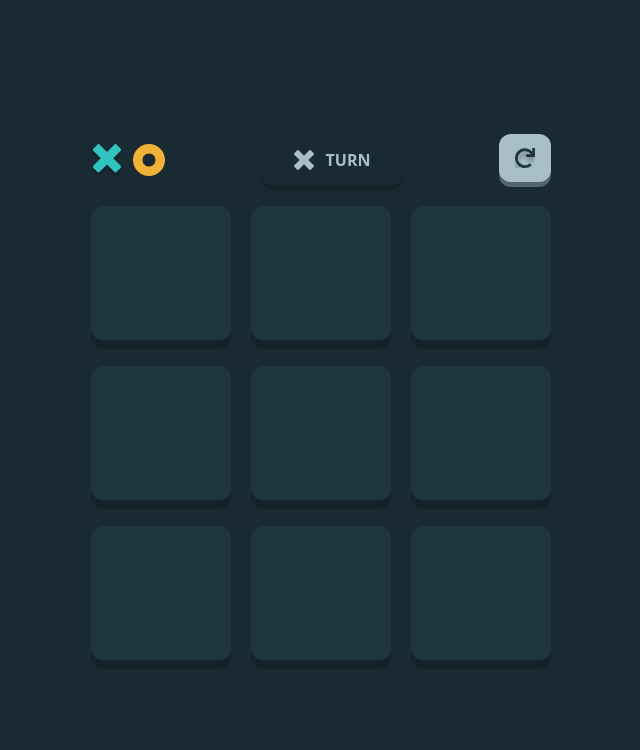
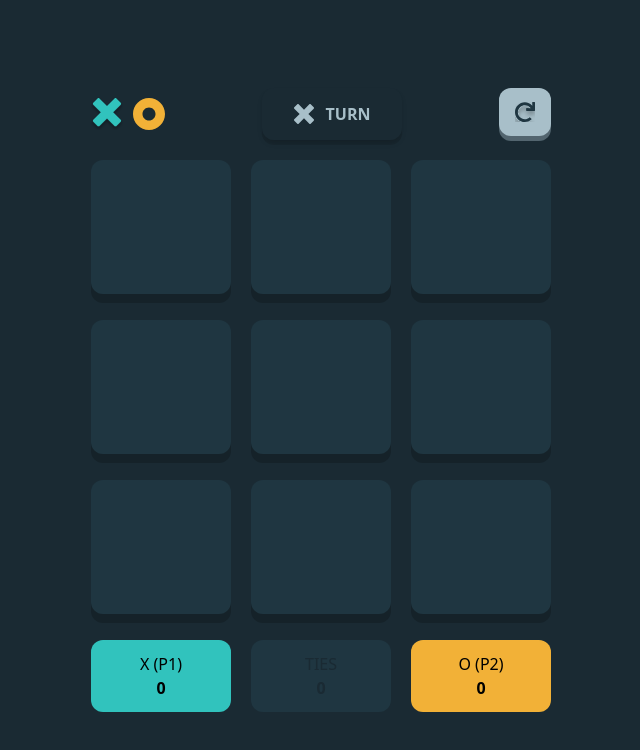
Before and after one commit to namtrhg/hailstone-test, a React (Create React App) app: page / in a window 1280 px wide. Both pictures are taken after a click on the button "NEW GAME". Shown: the top 750 px of the page, without its empty margins (319-959 px from the left). Built offline with nearby package versions, Linux system fonts and the light colour scheme.

Commit message:
feat: persit results in localstorage

```diff
--- a/src/components/Board/Board.tsx
+++ b/src/components/Board/Board.tsx
@@ -17,15 +17,11 @@ const Square = (props: SquareProps) => {
   const getValue = () => {
     if (value === "X")
       return (
-        <XIcon
-          className={isWinningSquare ? "text-primary" : "text-[#31C3BD]"}
-        />
+        <XIcon className={isWinningSquare ? "text-primary" : "text-success"} />
       );
     if (value === "O")
       return (
-        <OIcon
-          className={isWinningSquare ? "text-primary" : "text-[#F2B137]"}
-        />
+        <OIcon className={isWinningSquare ? "text-primary" : "text-warning"} />
       );
     return null;
   };
@@ -35,8 +31,8 @@ const Square = (props: SquareProps) => {
       <Button
         className={classNames(
           "w-[140px] h-[134px] !bg-[#1F3641] text-xl font-bold rounded-xl flex justify-center items-center z-10",
-          { "!bg-[#F2B137]": isWinningSquare && winner === "O" },
-          { "!bg-[#31C3BD]": isWinningSquare && winner === "X" }
+          { "!bg-warning": isWinningSquare && winner === "O" },
+          { "!bg-success": isWinningSquare && winner === "X" }
         )}
         onClick={onClick}
       >
@@ -52,10 +48,21 @@ interface BoardProps {
   onClick: (index: number) => void;
   winningSquares: any;
   winner: SquareValue;
+  player1Score: number;
+  player2Score: number;
+  ties: number;
 }
 
 const Board = (props: BoardProps) => {
-  const { squares, onClick, winningSquares, winner } = props;
+  const {
+    squares,
+    onClick,
+    winningSquares,
+    winner,
+    player1Score,
+    player2Score,
+    ties,
+  } = props;
   const renderSquare = (index: number, isWinningSquare: boolean) => {
     return (
       <Square
@@ -75,6 +82,18 @@ const Board = (props: BoardProps) => {
           {renderSquare(index, winningSquares && winningSquares[index])}
         </div>
       ))}
+      <div className="bg-success rounded-xl h-[72px] flex flex-col justify-center items-center">
+        <p>X (P1)</p>
+        <p className="font-bold">{player1Score}</p>
+      </div>
+      <div className={classNames("rounded-xl h-[72px] text-primary flex flex-col justify-center items-center", ties ? 'bg-secondary' : 'bg-[#1F3641]')}>
+        <p>TIES</p>
+        <p className="font-bold">{ties}</p>
+      </div>
+      <div className="bg-warning rounded-xl h-[72px] flex flex-col justify-center items-center">
+        <p>O (P2)</p>
+        <p className="font-bold">{player2Score}</p>
+      </div>
     </div>
   );
 };
--- a/src/components/Game/index.tsx
+++ b/src/components/Game/index.tsx
@@ -41,6 +41,16 @@ const Game = () => {
   const [isWinnerModalOpen, setIsWinnerModalOpen] = useState(false);
   const [isTieModalOpen, setIsTieModalOpen] = useState(false);
 
+  const [player1Score, setPlayer1Score] = useState<number>(
+    parseInt(localStorage.getItem("player1Score") || "0")
+  );
+  const [player2Score, setPlayer2Score] = useState<number>(
+    parseInt(localStorage.getItem("player2Score") || "0")
+  );
+  const [ties, setTies] = useState<number>(
+    parseInt(localStorage.getItem("ties") || "0")
+  );
+
   const handleOpenModal = () => {
     setIsModalOpen(true);
   };
@@ -63,6 +73,10 @@ const Game = () => {
     setXIsNext(true);
     setIsModalOpen(false);
     setIsWinnerModalOpen(false);
+    setIsTieModalOpen(false);
+    localStorage.setItem("player1Score", "0");
+    localStorage.setItem("player2Score", "0");
+    localStorage.setItem("ties", "0");
   };
 
   const handleClick = (index: number) => {
@@ -90,23 +104,38 @@ const Game = () => {
   const winner = calculateWinner(current);
   const winningSquares = winner ? findWinningSquares(current, winner) : null;
 
-  useEffect(() => {
-    if (winner) setIsWinnerModalOpen(true);
-    if (history.length === 10) setIsTieModalOpen(true);
-  }, [history.length, winner]);
-
   const status = xIsNext ? (
     <XGrayIcon className="h-5 w-5" />
   ) : (
     <OGrayIcon className="h-5 w-5" />
   );
 
+  useEffect(() => {
+    if (winner) {
+      setIsWinnerModalOpen(true);
+
+      if (winner === "X") {
+        setPlayer1Score((prevScore) => prevScore + 1);
+        localStorage.setItem("player1Score", (player1Score + 1).toString());
+      } else if (winner === "O") {
+        setPlayer2Score((prevScore) => prevScore + 1);
+        localStorage.setItem("player2Score", (player2Score + 1).toString());
+      }
+    }
+    if (history.length === 10) {
+      setIsTieModalOpen(true);
+
+      setTies((prevTies) => prevTies + 1);
+      localStorage.setItem("ties", (ties + 1).toString());
+    }
+  }, [history.length, winner]);
+
   return (
     <div>
       <div className="mb-5 flex justify-between items-center w-full">
         <div className="flex justify-center items-center space-x-2.5">
-          <XIcon className="h-8 w-8 text-[#31C3BD]" />
-          <OIcon className="h-8 w-8 text-[#F2B137]" />
+          <XIcon className="h-8 w-8 text-success" />
+          <OIcon className="h-8 w-8 text-warning" />
         </div>
         <div>
           <div className="bg-primary w-[140px] h-[52px] flex justify-center items-center shadow-md relative rounded-xl">
@@ -133,6 +162,9 @@ const Game = () => {
           onClick={handleClick}
           winningSquares={winningSquares}
           winner={winner}
+          player1Score={player1Score}
+          player2Score={player2Score}
+          ties={ties}
         />
       </div>
       <Modal isOpen={isModalOpen} onClose={handleCloseModal}>
@@ -167,7 +199,7 @@ const Game = () => {
       <Modal isOpen={isWinnerModalOpen} onClose={handleCloseWinnerModal}>
         <div className="flex flex-col justify-center items-center h-full">
           <p className="text-[#A8BFC9] font-bold text-sm tracking-wide mb-4">
-            PLAYER {winner === "O" ? 1 : 2} WINS!
+            PLAYER {winner === "X" ? 1 : 2} WINS!
           </p>
           <h1
             className={classNames(
@@ -176,9 +208,9 @@ const Game = () => {
             )}
           >
             {winner === "O" ? (
-              <OIcon className="h-16 w-16 text-[#F2B137]" />
+              <OIcon className="h-16 w-16 text-warning" />
             ) : (
-              <XIcon className="h-16 w-16 text-[#31C3BD]" />
+              <XIcon className="h-16 w-16 text-success" />
             )}
             <span>TAKES THE ROUND</span>
           </h1>
```
Also changed, not shown: 1 other file (tests, documents, lock files or other folders).
